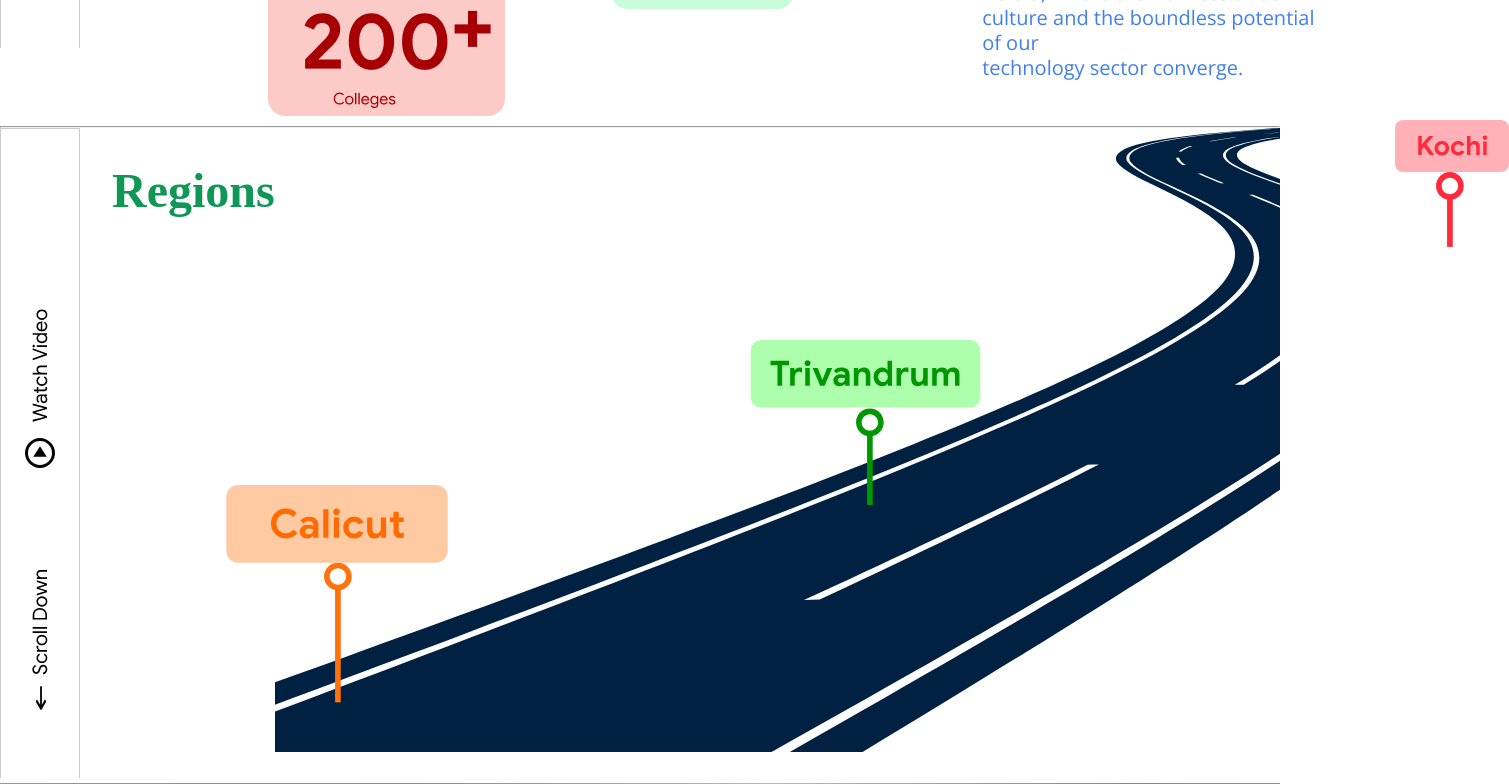
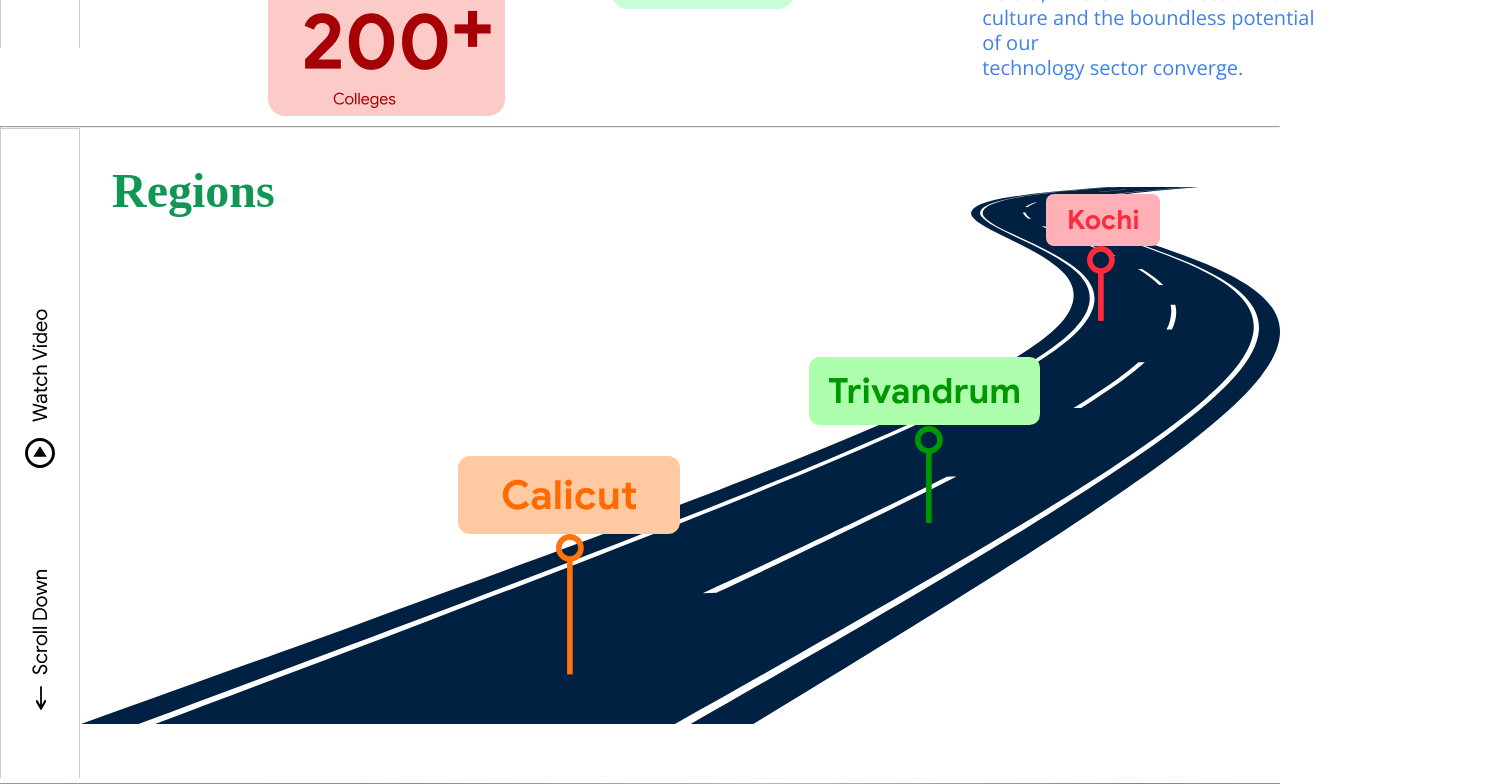
Before and after one commit to anagh534/googlewow, a React (Create React App) app: page / in a window 1280 px wide. Shown: the part 1380-2164 px from the top of the page, 1509 px wide, since content can reach past the window. Built offline with nearby package versions, Linux system fonts and the light colour scheme.

Commit message:
regions fix

```diff
--- a/src/components/Home/Regions/Regions.css
+++ b/src/components/Home/Regions/Regions.css
@@ -1,49 +1,49 @@
-.Road
-{
+.regions-section {
+  display: flex;
+  flex-direction: column;
+  min-height: 80vh;
+}
+.upper-section {
+  height: 100%;
+  display: flex;
+}
+.regionswrapper {
+  width: 100%;
   position: relative;
-    object-fit: cover;
-    /* right: 240px; */
-    height: 78vh;
-    width:100%;
+  background-image: url(../../../svgs/Road.svg);
+  background-repeat: no-repeat;
+  background-size: 100% auto;
+  background-position: center;
+  display: flex;
+  align-items: center;
+  justify-content: center;
 }
 
-/* .mainImage
-{
-    display: flex;
-    justify-content: start;
-} */
-
-.Calicut
-{
+.Calicut {
   position: absolute;
-    width: 222px;
-    height: 218.4px;
-    left: 226px;
-    top: 1865px;
+  position: absolute;
+  right: 50%;
+  top: 50%;
 }
 
-.Trivandrum
-{
+.Trivandrum {
   position: absolute;
-width: 231px;
-height: 166.02px;
-left: 750px;
-top: 1720px;
-
+  position: absolute;
+  right: 20%;
+  top: 35%;
 }
 
-.Kochi
-{
+.Kochi {
   position: absolute;
-width: 114px;
-height: 126.9px;
-left: 1395px;
-top: 1500px;
+  right: 10%;
+  top: 10%;
 }
 
-.RegionsText
-{
-    font-family: 'Google Sans';
+.RegionsText {
+  position: absolute;
+  left: 0;
+  top: 0;
+  font-family: "Google Sans";
   font-style: normal;
   font-weight: 700;
   font-size: 48px;
--- a/src/components/Home/Regions/Regions.js
+++ b/src/components/Home/Regions/Regions.js
@@ -1,80 +1,89 @@
 import React from "react";
-import './Regions.css'
-import SideBar from "../../../svgs/sideBar.svg"
-import Road from "../../../svgs/Road.svg"
-import Calicut from "../../../svgs/Calicut.svg"
-import Trivandrum from "../../../svgs/Trivandrum.svg"
-import Kochi from "../../../svgs/Kochi.svg"
-import HorizontalFloatingBar from "../../../svgs/horizontalFloatingBar.svg"
+import "./Regions.css";
+import SideBar from "../../../svgs/sideBar.svg";
+import Road from "../../../svgs/Road.svg";
+import Calicut from "../../../svgs/Calicut.svg";
+import Trivandrum from "../../../svgs/Trivandrum.svg";
+import Kochi from "../../../svgs/Kochi.svg";
+import HorizontalFloatingBar from "../../../svgs/horizontalFloatingBar.svg";
 import Marquee from "react-fast-marquee";
 export default function Regions() {
   return (
     <div className="regions-section">
       <div className="upper-section">
-      <span className="sideBarRegions">
-      <a href="https://www.youtube.com/@Google" rel="noreferrer" target="_blank"><img src={SideBar} alt="illustrations.svg"/></a>
-      </span>
-      <p className="RegionsText">Regions</p>
-      <span className="mainImage">
-      <img className="Road" src={Road} alt="illustrations.svg"/>
-      <img className="Calicut" src={Calicut} alt="illustrations.svg"/>
-      <img className="Trivandrum" src={Trivandrum} alt="illustrations.svg"/>
-      <img className="Kochi" src={Kochi} alt="illustrations.svg"/>
-
-      </span>
+        <div>
+          <span className="sideBarRegions">
+            <a
+              href="https://www.youtube.com/@Google"
+              rel="noreferrer"
+              target="_blank"
+            >
+              <img src={SideBar} alt="illustrations.svg" />
+            </a>
+          </span>
         </div>
-        <Marquee pauseOnHover speed={1} delay={0} gradient={false}>
-          <img src={HorizontalFloatingBar} alt="illustrations.svg"/>
-          <img src={HorizontalFloatingBar} alt="illustrations.svg"/>
-          <img src={HorizontalFloatingBar} alt="illustrations.svg"/>
-          <img src={HorizontalFloatingBar} alt="illustrations.svg"/>
-          <img src={HorizontalFloatingBar} alt="illustrations.svg"/>
-          <img src={HorizontalFloatingBar} alt="illustrations.svg"/>
-          <img src={HorizontalFloatingBar} alt="illustrations.svg"/>
-          <img src={HorizontalFloatingBar} alt="illustrations.svg"/>
-          <img src={HorizontalFloatingBar} alt="illustrations.svg"/>
-          <img src={HorizontalFloatingBar} alt="illustrations.svg"/>
-          <img src={HorizontalFloatingBar} alt="illustrations.svg"/>
-          <img src={HorizontalFloatingBar} alt="illustrations.svg"/>
-          <img src={HorizontalFloatingBar} alt="illustrations.svg"/>
-          <img src={HorizontalFloatingBar} alt="illustrations.svg"/>
-          <img src={HorizontalFloatingBar} alt="illustrations.svg"/>
-          <img src={HorizontalFloatingBar} alt="illustrations.svg"/>
-          <img src={HorizontalFloatingBar} alt="illustrations.svg"/>
-          <img src={HorizontalFloatingBar} alt="illustrations.svg"/>
-          <img src={HorizontalFloatingBar} alt="illustrations.svg"/>
-          <img src={HorizontalFloatingBar} alt="illustrations.svg"/>
-          <img src={HorizontalFloatingBar} alt="illustrations.svg"/>
-          <img src={HorizontalFloatingBar} alt="illustrations.svg"/>
-          <img src={HorizontalFloatingBar} alt="illustrations.svg"/>
-          <img src={HorizontalFloatingBar} alt="illustrations.svg"/>
-          <img src={HorizontalFloatingBar} alt="illustrations.svg"/>
-          <img src={HorizontalFloatingBar} alt="illustrations.svg"/>
-          <img src={HorizontalFloatingBar} alt="illustrations.svg"/>
-          <img src={HorizontalFloatingBar} alt="illustrations.svg"/>
-          <img src={HorizontalFloatingBar} alt="illustrations.svg"/>
-          <img src={HorizontalFloatingBar} alt="illustrations.svg"/>
-          <img src={HorizontalFloatingBar} alt="illustrations.svg"/>
-          <img src={HorizontalFloatingBar} alt="illustrations.svg"/>
-          <img src={HorizontalFloatingBar} alt="illustrations.svg"/>
-          <img src={HorizontalFloatingBar} alt="illustrations.svg"/>
-          <img src={HorizontalFloatingBar} alt="illustrations.svg"/>
-          <img src={HorizontalFloatingBar} alt="illustrations.svg"/>
-          <img src={HorizontalFloatingBar} alt="illustrations.svg"/>
-          <img src={HorizontalFloatingBar} alt="illustrations.svg"/>
-          <img src={HorizontalFloatingBar} alt="illustrations.svg"/>
-          <img src={HorizontalFloatingBar} alt="illustrations.svg"/>
-          <img src={HorizontalFloatingBar} alt="illustrations.svg"/>
-          <img src={HorizontalFloatingBar} alt="illustrations.svg"/>
-          <img src={HorizontalFloatingBar} alt="illustrations.svg"/>
-          <img src={HorizontalFloatingBar} alt="illustrations.svg"/>
-          <img src={HorizontalFloatingBar} alt="illustrations.svg"/>
-          <img src={HorizontalFloatingBar} alt="illustrations.svg"/>
-          <img src={HorizontalFloatingBar} alt="illustrations.svg"/>
-          <img src={HorizontalFloatingBar} alt="illustrations.svg"/>
-          <img src={HorizontalFloatingBar} alt="illustrations.svg"/>
-
-        </Marquee>
+        <div className="regionswrapper">
+          <p className="RegionsText">Regions</p>
+          <img className="Calicut" src={Calicut} alt="illustrations.svg" />
+          <img
+            className="Trivandrum"
+            src={Trivandrum}
+            alt="illustrations.svg"
+          />
+          <img className="Kochi" src={Kochi} alt="illustrations.svg" />
+        </div>
+      </div>
+      <Marquee pauseOnHover speed={1} delay={0} gradient={false}>
+        <img src={HorizontalFloatingBar} alt="illustrations.svg" />
+        <img src={HorizontalFloatingBar} alt="illustrations.svg" />
+        <img src={HorizontalFloatingBar} alt="illustrations.svg" />
+        <img src={HorizontalFloatingBar} alt="illustrations.svg" />
+        <img src={HorizontalFloatingBar} alt="illustrations.svg" />
+        <img src={HorizontalFloatingBar} alt="illustrations.svg" />
+        <img src={HorizontalFloatingBar} alt="illustrations.svg" />
+        <img src={HorizontalFloatingBar} alt="illustrations.svg" />
+        <img src={HorizontalFloatingBar} alt="illustrations.svg" />
+        <img src={HorizontalFloatingBar} alt="illustrations.svg" />
+        <img src={HorizontalFloatingBar} alt="illustrations.svg" />
+        <img src={HorizontalFloatingBar} alt="illustrations.svg" />
+        <img src={HorizontalFloatingBar} alt="illustrations.svg" />
+        <img src={HorizontalFloatingBar} alt="illustrations.svg" />
+        <img src={HorizontalFloatingBar} alt="illustrations.svg" />
+        <img src={HorizontalFloatingBar} alt="illustrations.svg" />
+        <img src={HorizontalFloatingBar} alt="illustrations.svg" />
+        <img src={HorizontalFloatingBar} alt="illustrations.svg" />
+        <img src={HorizontalFloatingBar} alt="illustrations.svg" />
+        <img src={HorizontalFloatingBar} alt="illustrations.svg" />
+        <img src={HorizontalFloatingBar} alt="illustrations.svg" />
+        <img src={HorizontalFloatingBar} alt="illustrations.svg" />
+        <img src={HorizontalFloatingBar} alt="illustrations.svg" />
+        <img src={HorizontalFloatingBar} alt="illustrations.svg" />
+        <img src={HorizontalFloatingBar} alt="illustrations.svg" />
+        <img src={HorizontalFloatingBar} alt="illustrations.svg" />
+        <img src={HorizontalFloatingBar} alt="illustrations.svg" />
+        <img src={HorizontalFloatingBar} alt="illustrations.svg" />
+        <img src={HorizontalFloatingBar} alt="illustrations.svg" />
+        <img src={HorizontalFloatingBar} alt="illustrations.svg" />
+        <img src={HorizontalFloatingBar} alt="illustrations.svg" />
+        <img src={HorizontalFloatingBar} alt="illustrations.svg" />
+        <img src={HorizontalFloatingBar} alt="illustrations.svg" />
+        <img src={HorizontalFloatingBar} alt="illustrations.svg" />
+        <img src={HorizontalFloatingBar} alt="illustrations.svg" />
+        <img src={HorizontalFloatingBar} alt="illustrations.svg" />
+        <img src={HorizontalFloatingBar} alt="illustrations.svg" />
+        <img src={HorizontalFloatingBar} alt="illustrations.svg" />
+        <img src={HorizontalFloatingBar} alt="illustrations.svg" />
+        <img src={HorizontalFloatingBar} alt="illustrations.svg" />
+        <img src={HorizontalFloatingBar} alt="illustrations.svg" />
+        <img src={HorizontalFloatingBar} alt="illustrations.svg" />
+        <img src={HorizontalFloatingBar} alt="illustrations.svg" />
+        <img src={HorizontalFloatingBar} alt="illustrations.svg" />
+        <img src={HorizontalFloatingBar} alt="illustrations.svg" />
+        <img src={HorizontalFloatingBar} alt="illustrations.svg" />
+        <img src={HorizontalFloatingBar} alt="illustrations.svg" />
+        <img src={HorizontalFloatingBar} alt="illustrations.svg" />
+        <img src={HorizontalFloatingBar} alt="illustrations.svg" />
+      </Marquee>
     </div>
   );
 }
```
Lines whose indentation alone changed are shown as unchanged.
